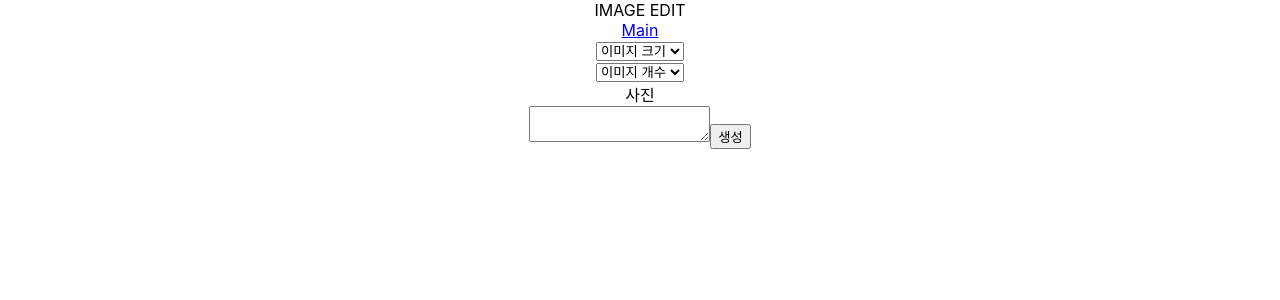
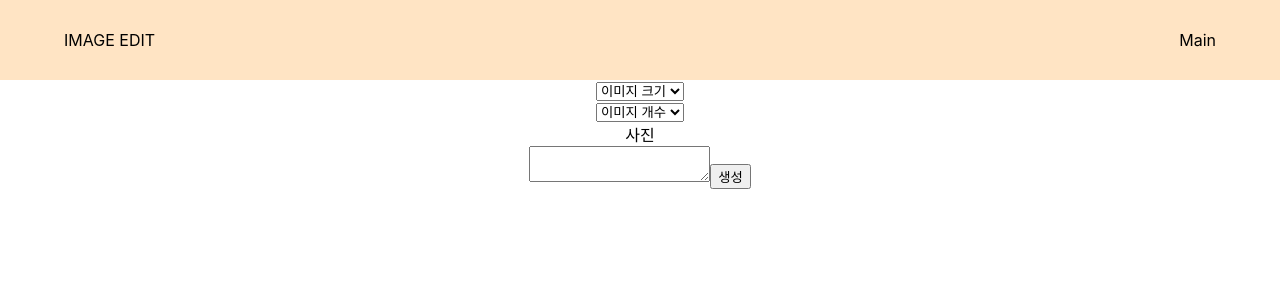
Before and after one commit to JungHun98/Chat-IMG, a React (Create React App) app: page /main in a window 1280 px wide. Shown: the top 300 px of the page. Built offline with nearby package versions, Linux system fonts and the light colour scheme.

Commit message:
css 연결

```diff
--- a/package.json
+++ b/package.json
@@ -11,6 +11,7 @@
     "openai": "^3.2.1",
     "react": "^18.2.0",
     "react-dom": "^18.2.0",
+    "react-router-dom": "^6.9.0",
     "react-scripts": "5.0.1",
     "request": "^2.88.2",
     "web-vitals": "^2.1.4"
--- a/public/index.html
+++ b/public/index.html
@@ -27,7 +27,6 @@
     <title>React App</title>
   </head>
   <body>
-    <noscript>You need to enable JavaScript to run this app.</noscript>
     <div id="root"></div>
     <!--
       This HTML file is a template.
--- a/src/App.js
+++ b/src/App.js
@@ -1,5 +1,7 @@
 import logo from './logo.svg';
 import './App.css';
+import { Link } from 'react-router-dom';
+
 import { useState } from 'react';
 import Header from './components/Header';
 import Main from './components/Main';
--- /dev/null
+++ b/src/components/Header.css
@@ -0,0 +1,43 @@
+/*
+display
+list-style
+position
+float
+clear
+width / height
+padding / margin
+border / background
+color / font
+text-decoration
+text-align / vertical-align
+white-space
+other text
+content
+*/
+
+*{
+  box-sizing: border-box;
+}
+
+a{
+  text-decoration: none;
+  color:black;
+}
+#header {
+  background-color: bisque;
+  width: 100%;
+  height: 80px;
+}
+
+#header .header-con{
+  display: flex;
+  max-width: 1280px;
+  height: 100%;
+  margin: 0 5% 0 5%;
+  justify-content: space-between;
+  align-items: center;
+}
+
+#header .header-con div{
+  line-height: 100%;
+}
--- a/src/components/Header.js
+++ b/src/components/Header.js
@@ -1,16 +1,23 @@
-import '../App.css';
+import './Header.css';
+import Main from './Main';
+import { Route, Routes, Link } from 'react-router-dom';
 import { Component } from 'react';
 
-class Header extends Component{
+class Header extends Component {
 
-  render(){
-    return(
+  render() {
+    return (
       <header id="header">
-        <div id="project-name">
-          IMAGE EDIT
-        </div>
-        <div id="main-link">
-          <a href='#'>Main</a>
+        <div className="header-con">
+          <div className="project-name">
+            IMAGE EDIT
+          </div>
+          <div className="main-link">
+            <Link to='../../App'>Main</Link>
+          </div>
+          {/* <Routes>
+            <Route path='/main'></Route>
+          </Routes> */}
         </div>
       </header>
     );
--- a/src/components/ImageCreator.js
+++ b/src/components/ImageCreator.js
@@ -1,4 +1,4 @@
-import '../App.css';
+
 import { Component } from 'react';
 import ImageOption from './ImageOption';
 
@@ -35,13 +35,13 @@ class ImageCreator extends Component {
   render() {
     return (
       <section id='image-creator'>
-        <div class='set-box'>
-          <div class='image-attribute'>
+        <div className='set-box'>
+          <div className='image-attribute'>
             {this.getOption('size')}
             {this.getOption('count')}
           </div>
         </div>
-        <div class='image-box'>
+        <div className='image-box'>
           <article>사진</article>
         </div>
       </section>
--- a/src/components/ImageOption.js
+++ b/src/components/ImageOption.js
@@ -5,16 +5,16 @@ class ImageOption extends Component {
 
   render() {
 
-    let options = [<option value=''>{this.props._label}</option>];
+    let options = [<option value='' key=''>{this.props._label}</option>];
     const valueArr = this.props._values;
 
-    valueArr.forEach(element => {
+    valueArr.forEach((element, idx) => {
       options.push(
-        <option value={element}>{element}</option>
+        <option value={element} key={idx}>{element}</option>
       );
     });
     return (
-      <div class={this.props._class}>
+      <div className={this.props._class}>
         {/* <label for={this.props._class + '-select'}>{this.props._label}</label> */}
         <select id={this.props._class + '-select'}>
           {options}
--- a/src/components/TextContainer.js
+++ b/src/components/TextContainer.js
@@ -6,7 +6,7 @@ class TextContainer extends Component{
   render(){
     return(
       <section id='text-container'>
-        <div class='text-box'>
+        <div className='text-box'>
           <textarea></textarea>
           <button>생성</button>
         </div>
--- a/src/index.js
+++ b/src/index.js
@@ -3,12 +3,15 @@ import ReactDOM from 'react-dom/client';
 import './index.css';
 import App from './App';
 import reportWebVitals from './reportWebVitals';
+import { BrowserRouter } from 'react-router-dom';
 
 const root = ReactDOM.createRoot(document.getElementById('root'));
 root.render(
+  <BrowserRouter>
   <React.StrictMode>
     <App />
   </React.StrictMode>
+  </BrowserRouter>
 );
 
 // If you want to start measuring performance in your app, pass a function
```
Also changed, not shown: public/main.html (added, +12 -0 lines), 1 other file (tests, documents, lock files or other folders).
